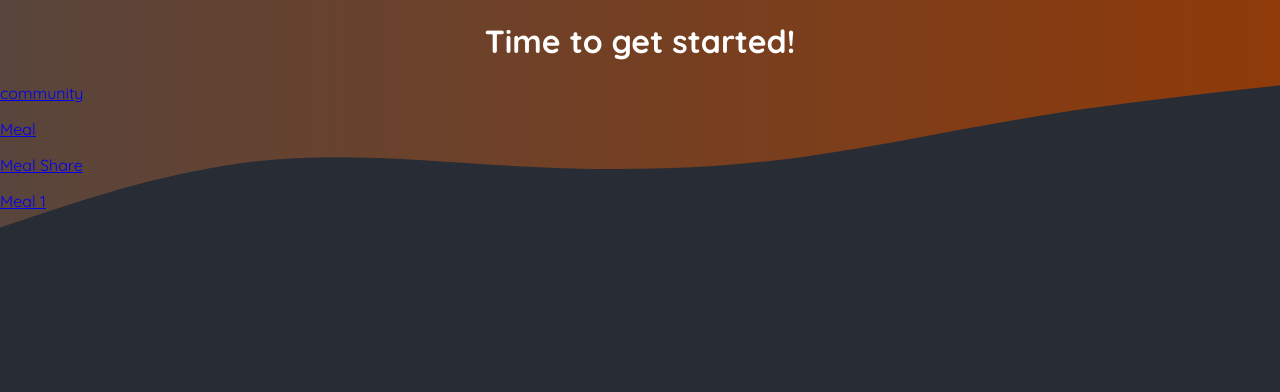
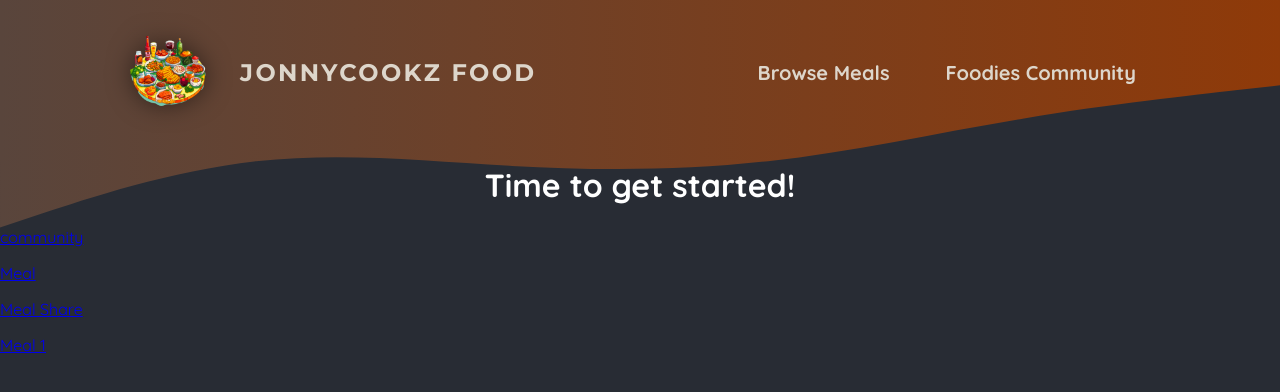
Before and after one commit to jonathanraxa/jonny-cookz, a Next.js app: page / in a window 1280 px wide. Shown: the top 392 px of the page. Built offline with nearby package versions, Linux system fonts and the light colour scheme.

Commit message:
add header component and css modules

```diff
--- /dev/null
+++ b/app/components/main-header.jsx
@@ -0,0 +1,24 @@
+import Link from 'next/link';
+import logoImg from '@/assets/logo.png';
+import classes from './main-header.module.css';
+
+export default function MainHeader() {
+    return (
+        <header className={classes.header}>
+            <Link className={classes.logo} href='/'>
+                <img src={logoImg.src} alt='A plate with food on it' />
+                JonnyCookz Food
+            </Link>
+            <nav className={classes.nav}>
+                <ul>
+                    <li>
+                        <Link href="/meals">Browse Meals</Link>
+                    </li>
+                    <li>
+                        <Link href="/community">Foodies Community</Link>
+                    </li>
+                </ul>
+            </nav>
+        </header>
+    )
+}
--- /dev/null
+++ b/app/components/main-header.module.css
@@ -0,0 +1,67 @@
+.header {
+    display: flex;
+    justify-content: space-between;
+    align-items: center;
+    padding: 2rem 1rem;
+}
+
+@media (min-width: 768px) {
+    .header {
+        padding: 2rem 10%;
+    }
+}
+
+.nav ul {
+    list-style: none;
+    margin: 0;
+    padding: 0;
+    display: flex;
+    gap: 1.5rem;
+    /* font-family: 'Montserrat', sans-serif; */
+    font-size: 1.25rem;
+}
+
+.nav a {
+    text-decoration: none;
+    color: #ddd6cb;
+    font-weight: bold;
+    padding: 0.5rem 1rem;
+    border-radius: 0.5rem;
+}
+
+.nav a:hover,
+.nav a:active {
+    background: linear-gradient(90deg, #ff8a05, #f9b331);
+    background-clip: text;
+    -webkit-background-clip: text;
+    -webkit-text-fill-color: transparent;
+    text-shadow: 0 0 18px rgba(248, 190, 42, 0.8);
+}
+
+.active {
+    background: linear-gradient(90deg, #ff8a05, #f9b331);
+    background-clip: text;
+    -webkit-background-clip: text;
+    -webkit-text-fill-color: transparent;
+}
+
+.logo {
+    display: flex;
+    align-items: center;
+    justify-content: center;
+    gap: 2rem;
+    text-decoration: none;
+    color: #ddd6cb;
+    font-weight: bold;
+    font-family: 'Montserrat', sans-serif;
+    letter-spacing: 0.15rem;
+    text-transform: uppercase;
+    font-size: 1.5rem;
+}
+
+.logo img {
+    width: 5rem;
+    height: 5rem;
+    object-fit: contain;
+    filter: drop-shadow(0 0 0.75rem rgba(0, 0, 0, 0.5));
+}
--- a/app/layout.js
+++ b/app/layout.js
@@ -1,3 +1,4 @@
+import MainHeader from './components/main-header';
 import './globals.css';
 
 export const metadata = {
@@ -29,7 +30,7 @@ export default function RootLayout({ children }) {
             ></path>
           </svg>
         </div>
-
+        <MainHeader />
         {children}
       </body>
     </html>
--- a/app/meals/layout.jsx
+++ b/app/meals/layout.jsx
@@ -8,5 +8,3 @@ const MealsLayout = ({ children }) => {
 }
 
 export default MealsLayout;
-// I need a job...I'm losing my mind...
-// writing another comment...I hate coding interviews...why won't someone just give me a chance?
```
